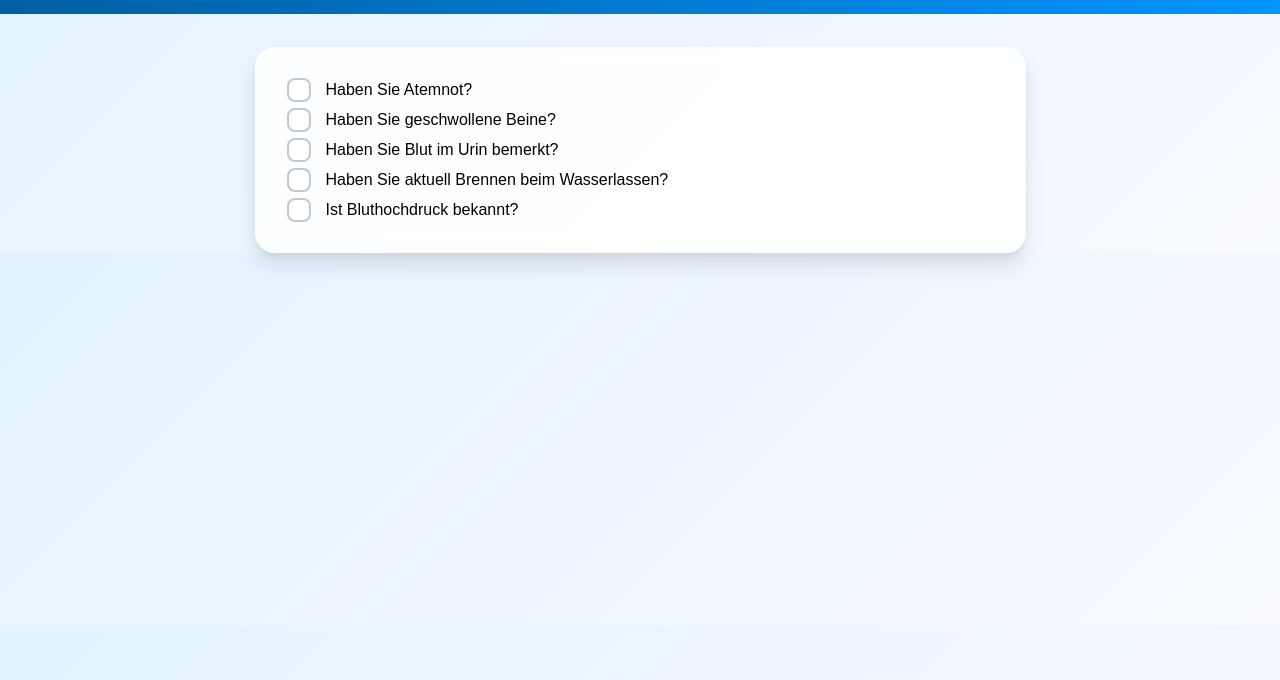
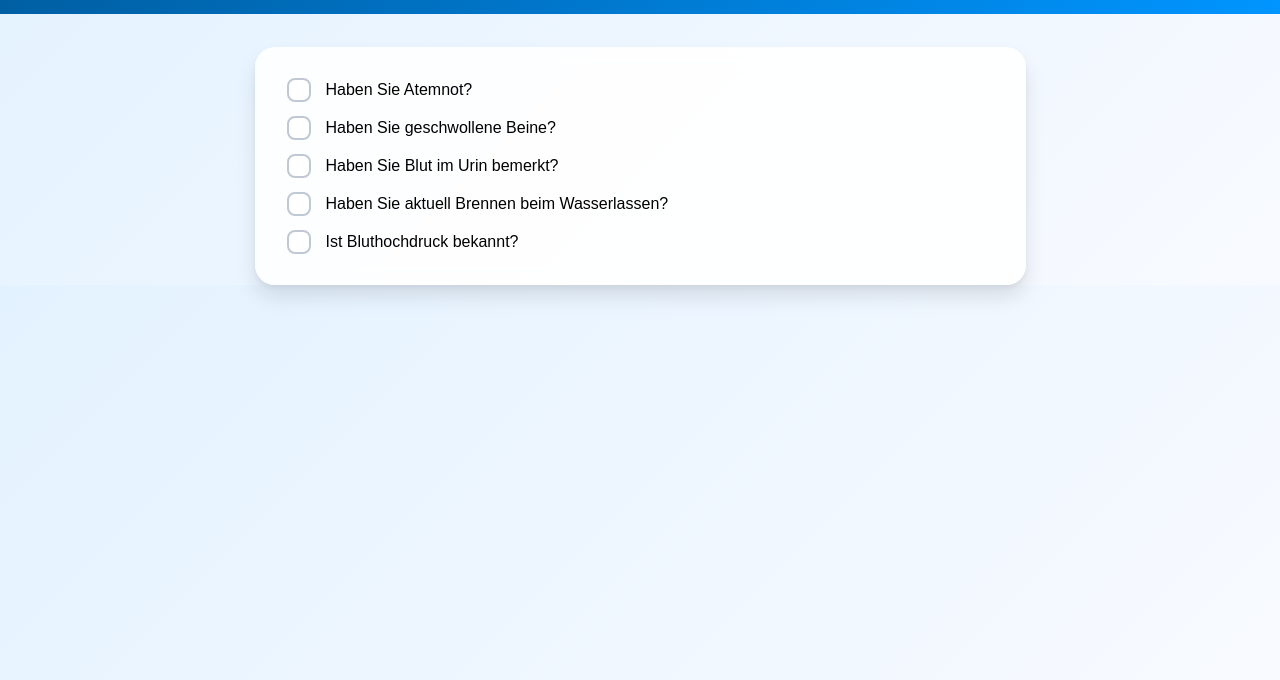
Before and after one commit to xJetouss/FastTrackCKD, a plain HTML site: page Formular/index.html in a window 1280 px wide. Shown: the part 120-800 px from the top of the page. Drawn offline with Linux system fonts and the light colour scheme; files that its build step writes are made by us from their sources.

Commit message:
Update index.html

```diff
--- a/Formular/index.html
+++ b/Formular/index.html
@@ -4,16 +4,25 @@
         <meta charset="UTF-8" />
 
         <meta name="viewport" content="width=device-width, initial-scale=1.0" />
-    <link rel="icon" type="image/png" href="../favicon-96x96.png" sizes="96x96" />
+        <link
+            rel="icon"
+            type="image/png"
+            href="../favicon-96x96.png"
+            sizes="96x96"
+        />
         <link rel="icon" type="image/svg+xml" href="../favicon.svg" />
         <link rel="shortcut icon" href="../favicon.ico" />
-    <link rel="apple-touch-icon" sizes="180x180" href="../apple-touch-icon.png" />
+        <link
+            rel="apple-touch-icon"
+            sizes="180x180"
+            href="../apple-touch-icon.png"
+        />
         <link rel="manifest" href="../site.webmanifest" />
 
         <title>Bitte Ausfüllen</title>
 
         <!-- CSS einbinden -->
-    <link rel="stylesheet" href="../../Lipid/styles.css" />
+        <link rel="stylesheet" href="../styles1.css" />
         <link rel="stylesheet" href="../styles.css" />
     </head>
 
```
Lines whose indentation alone changed are shown as unchanged.
